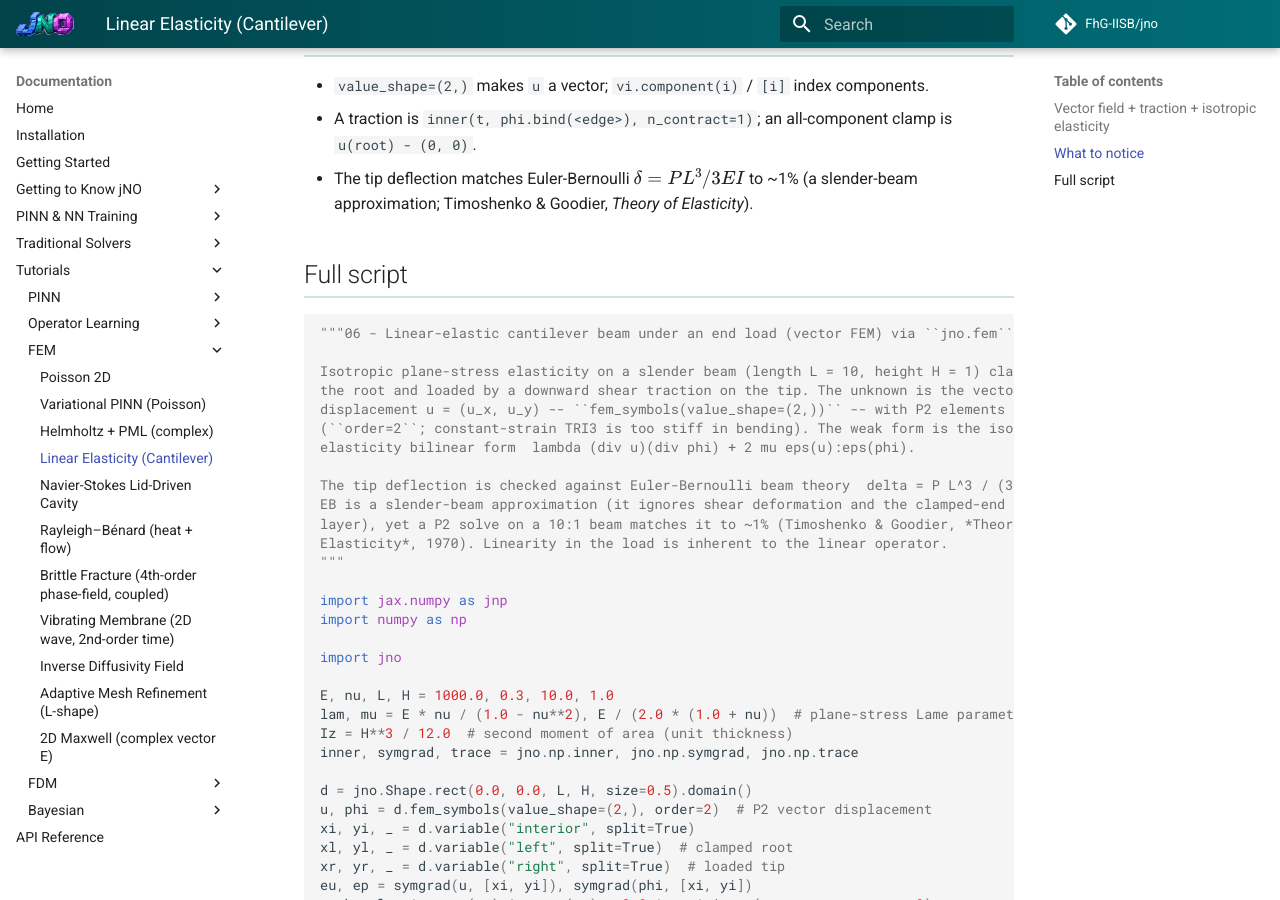
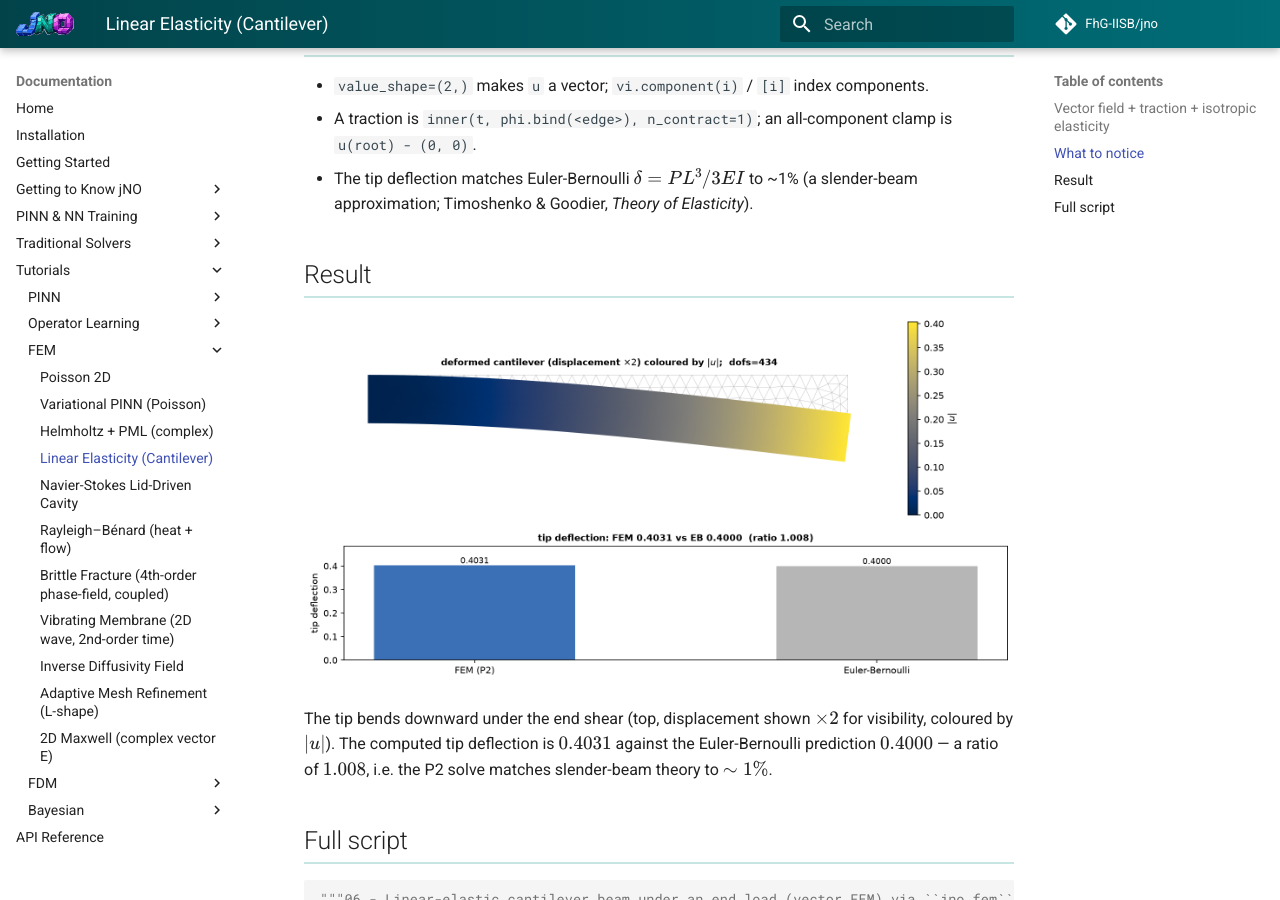
Before and after one commit to FhG-IISB/jNO, an MkDocs documentation site: the page built from docs/tutorials/08-fem-and-varpinns/linear-elasticity-cantilever.md, in a window 1280 px wide and 900 px high, scrolled down 771 px. Built offline with MkDocs 1.6.1 and Material for MkDocs 9.7.7, drawn with Linux system fonts in a browser that asks for light colours; comment, search, counter and statistics services are not loaded.

Commit message:
docs(tutorials): solution figures for the FEM tutorials
Poisson (field | error | real dofs-convergence, 5 re-solves); cantilever
(deformed |u| field, x2 exaggeration LABELLED, vs Euler-Bernoulli tip); wave
membrane (displacement GIF, fixed symmetric scale, + centre vs cos(wt)); inverse
diffusivity (true | recovered | error k(x) on a shared level set, honestly
showing the H1 prior smoothing the peak). Plotting hidden via snippet markers.

````diff
--- a/docs/tutorial_examples/08_fem_and_varpinns/linear_elasticity_cantilever.py
+++ b/docs/tutorial_examples/08_fem_and_varpinns/linear_elasticity_cantilever.py
@@ -1,3 +1,4 @@
+# --8<-- [start:code]
 """06 - Linear-elastic cantilever beam under an end load (vector FEM) via ``jno.fem``.
 
 Isotropic plane-stress elasticity on a slender beam (length L = 10, height H = 1) clamped at
@@ -42,3 +43,37 @@ print(
     f"\nCantilever (P2 elasticity): dofs={fem.dofs}  FEM tip={delta:.4f}  Euler-Bernoulli={eb:.4f}  ratio={delta / eb:.3f}"
 )
 assert fem.is_linear and abs(delta - eb) / eb < 0.05  # matches beam theory to ~1%
+# --8<-- [end:code]
+
+# ---- solution figure: deformed shape coloured by |u| | FEM vs Euler-Bernoulli tip deflection ----
+from pathlib import Path  # noqa: E402
+
+import matplotlib.pyplot as plt  # noqa: E402
+import matplotlib.tri as mtri  # noqa: E402
+
+plt.rcParams.update(
+    {"savefig.dpi": 150, "savefig.bbox": "tight", "axes.titleweight": "bold", "axes.titlesize": 10, "figure.dpi": 120}
+)
+
+pts = np.asarray(fem.points)  # P2 node coords, aligned with sol
+umag = np.linalg.norm(sol, axis=1)  # displacement magnitude per node
+SCALE = 2.0  # deformation exaggeration (labelled) -- tip deflection ~0.4 on a height-1 beam
+tri_ref = mtri.Triangulation(pts[:, 0], pts[:, 1])  # connectivity from the reference config
+tri_def = mtri.Triangulation(pts[:, 0] + SCALE * sol[:, 0], pts[:, 1] + SCALE * sol[:, 1], tri_ref.triangles)
+
+fig, ax = plt.subplots(2, 1, figsize=(11, 6), gridspec_kw={"height_ratios": [2, 1]})
+ax[0].triplot(tri_ref, color="0.75", lw=0.4)  # undeformed outline (reference mesh)
+tp = ax[0].tripcolor(tri_def, umag, cmap="cividis", shading="gouraud")
+fig.colorbar(tp, ax=ax[0], shrink=0.85, label=r"$|u|$")
+ax[0].set_title(rf"deformed cantilever (displacement $\times{SCALE:g}$) coloured by $|u|$;  dofs={fem.dofs}")
+ax[0].set_aspect("equal")
+ax[0].set_axis_off()
+
+ax[1].bar(["FEM (P2)", "Euler-Bernoulli"], [delta, eb], color=["#3b6fb6", "#b6b6b6"], width=0.5)
+ax[1].set_ylabel("tip deflection")
+ax[1].set_title(rf"tip deflection: FEM {delta:.4f} vs EB {eb:.4f}  (ratio {delta / eb:.3f})")
+for i, v in enumerate([delta, eb]):
+    ax[1].text(i, v, f"{v:.4f}", ha="center", va="bottom", fontsize=9)
+ax[1].margins(y=0.2)
+fig.tight_layout()
+fig.savefig(Path(__file__).parents[2] / "assets" / "linear_elasticity_cantilever.png")
--- a/docs/tutorials/08-fem-and-varpinns/linear-elasticity-cantilever.md
+++ b/docs/tutorials/08-fem-and-varpinns/linear-elasticity-cantilever.md
@@ -36,8 +36,14 @@ read with `.reshape(-1, 2)` (`[:, 0]` = $u_x$, `[:, 1]` = $u_y$), aligned with `
 - The tip deflection matches Euler-Bernoulli $\delta=PL^3/3EI$ to ~1% (a slender-beam
   approximation; Timoshenko & Goodier, *Theory of Elasticity*).
 
+## Result
+
+![Top: the cantilever mesh deformed under the tip load (displacement exaggerated x2) coloured by displacement magnitude, with the undeformed outline behind it. Bottom: bar chart comparing the FEM tip deflection to the Euler-Bernoulli value.](/jNO/assets/linear_elasticity_cantilever.png)
+
+The tip bends downward under the end shear (top, displacement shown $\times2$ for visibility, coloured by $|u|$). The computed tip deflection is $0.4031$ against the Euler-Bernoulli prediction $0.4000$ — a ratio of $1.008$, i.e. the P2 solve matches slender-beam theory to $\sim1\%$.
+
 ## Full script
 
 ```python
---8<-- "tutorial_examples/08_fem_and_varpinns/linear_elasticity_cantilever.py"
+--8<-- "tutorial_examples/08_fem_and_varpinns/linear_elasticity_cantilever.py:code"
 ```
````
Also changed, not shown: docs/tutorial_examples/08_fem_and_varpinns/inverse_diffusivity_field.py (+33 -0 lines), docs/tutorial_examples/08_fem_and_varpinns/poisson_2d_fem.py (+51 -0 lines), docs/tutorial_examples/08_fem_and_varpinns/wave_membrane_2d.py (+47 -0 lines), docs/tutorials/08-fem-and-varpinns/inverse-diffusivity-field.md (+7 -1 lines), docs/tutorials/08-fem-and-varpinns/poisson-2d-fem.md (+7 -1 lines), docs/tutorials/08-fem-and-varpinns/wave-membrane-2d.md (+11 -1 lines), docs/assets/inverse_diffusivity_field.png (added), docs/assets/linear_elasticity_cantilever.png (added), docs/assets/poisson_2d_fem.png (added), docs/assets/wave_membrane_2d.gif (added), docs/assets/wave_membrane_2d.png (added).
